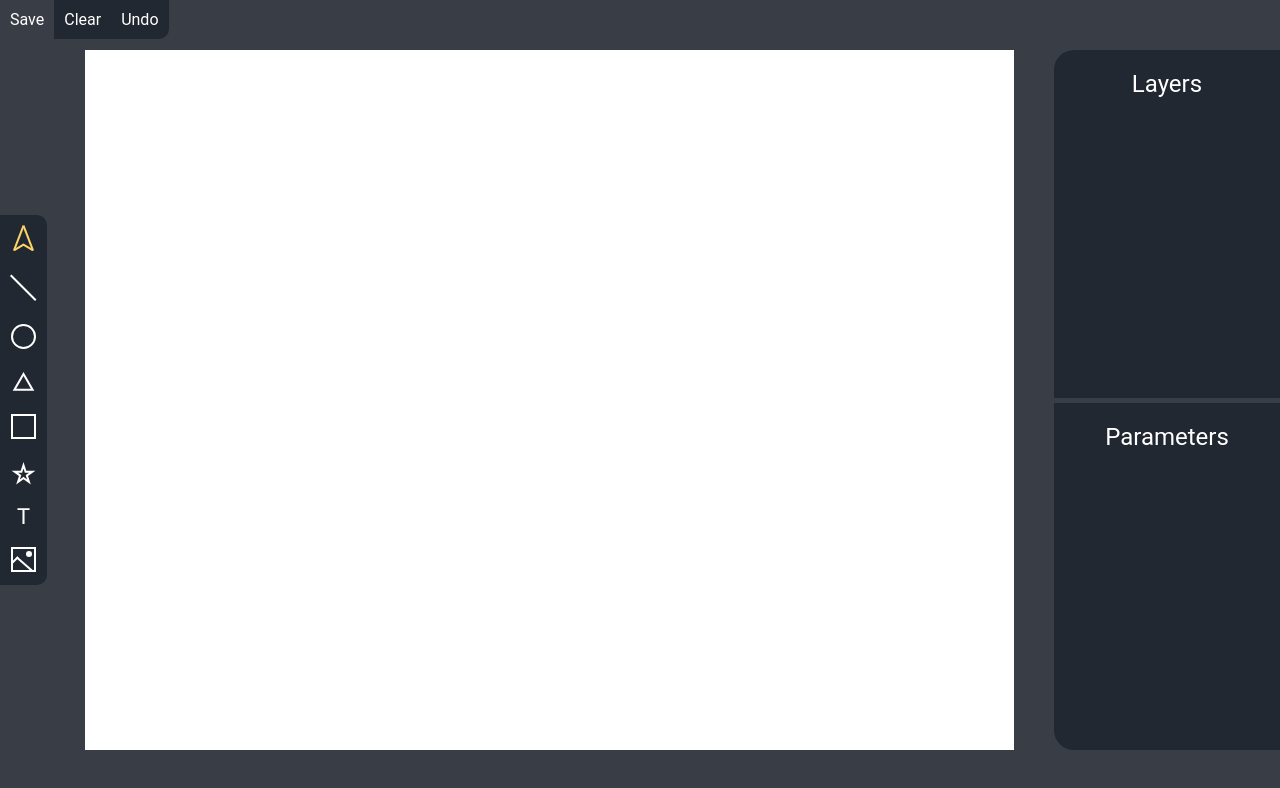
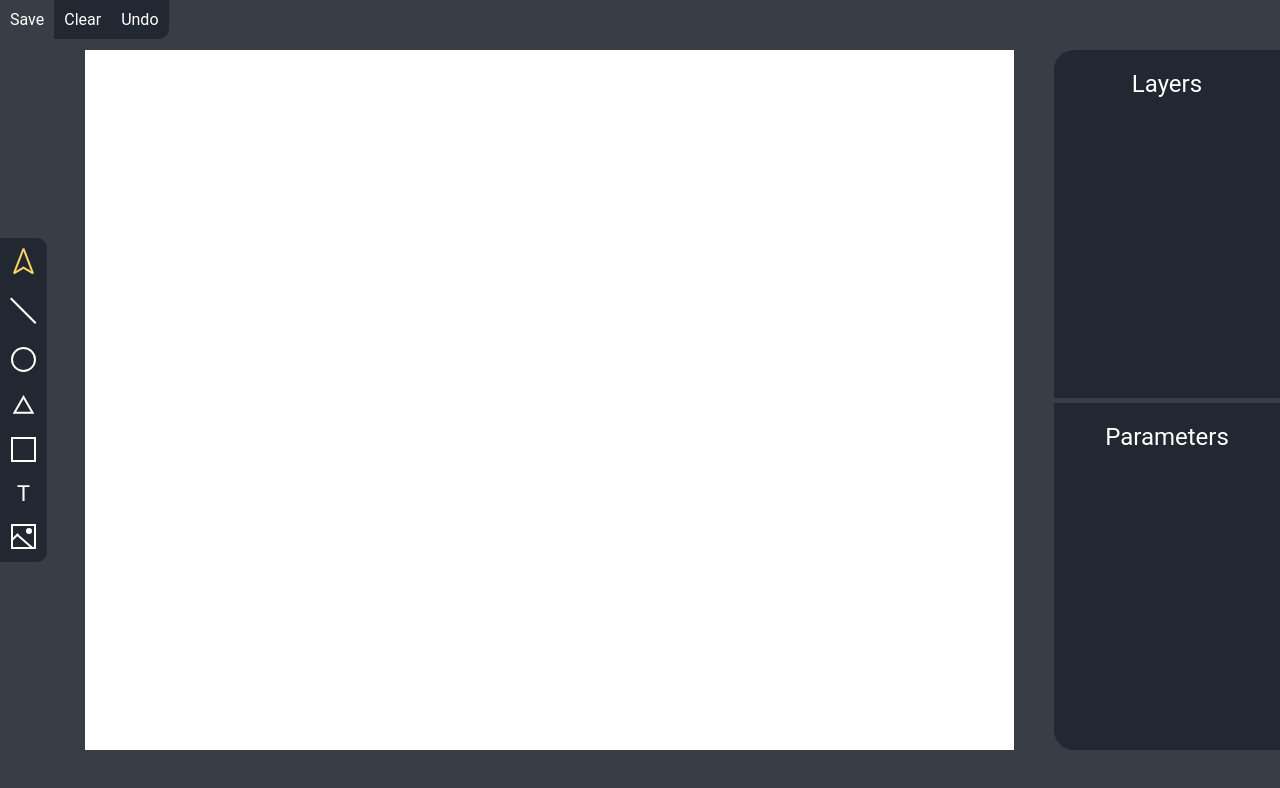
Before and after one commit to alex-chemus/paint, a React (Create React App) app: page / in a window 1280 px wide. Shown: the top 788 px of the page. Built offline with nearby package versions, Linux system fonts and the light colour scheme.

Commit message:
minor changes

```diff
--- a/src/components/Leftbar/Leftbar.js
+++ b/src/components/Leftbar/Leftbar.js
@@ -77,15 +77,6 @@ const Leftbar = () => {
       </button>
 
       <button
-        className={`${classes.shape} ${tool=='shape' ? classes.selected : ''}`}
-        onClick={() => changeTool('shape')}
-      >
-        <svg width="25" height="23" viewBox="0 0 25 23" fill="none" xmlns="http://www.w3.org/2000/svg">
-          <path d="M12.5 3.23607L14.3554 8.9463L14.5799 9.63729H15.3064H21.3105L16.4531 13.1664L15.8653 13.5935L16.0898 14.2844L17.9452 19.9947L13.0878 16.4656L12.5 16.0385L11.9122 16.4656L7.0548 19.9947L8.91017 14.2844L9.13468 13.5935L8.54689 13.1664L3.68948 9.63729H9.69357H10.4201L10.6446 8.9463L12.5 3.23607Z" stroke="currentColor" stroke-width="2"/>
-        </svg>
-      </button>
-
-      <button
         className={`${classes.text} ${tool=='text' ? classes.selected : ''}`}
         onClick={() => changeTool('text')}
       >
--- a/src/components/Rightbar/Params/ParamItems/start.js
+++ b/src/components/Rightbar/Params/ParamItems/start.js
@@ -22,7 +22,7 @@ export const start = (param, {object, setObject, updateObjects}) => {
 
   return (
     <li>
-      <p>Start</p>
+      <p>{object.type==='circle' ? 'Center' : 'Start'}</p>
       <input
         type='text'
         value={`${object[param].x}`.slice(0, 7)}
```
Also changed, not shown: src/App.js (+0 -7 lines).
